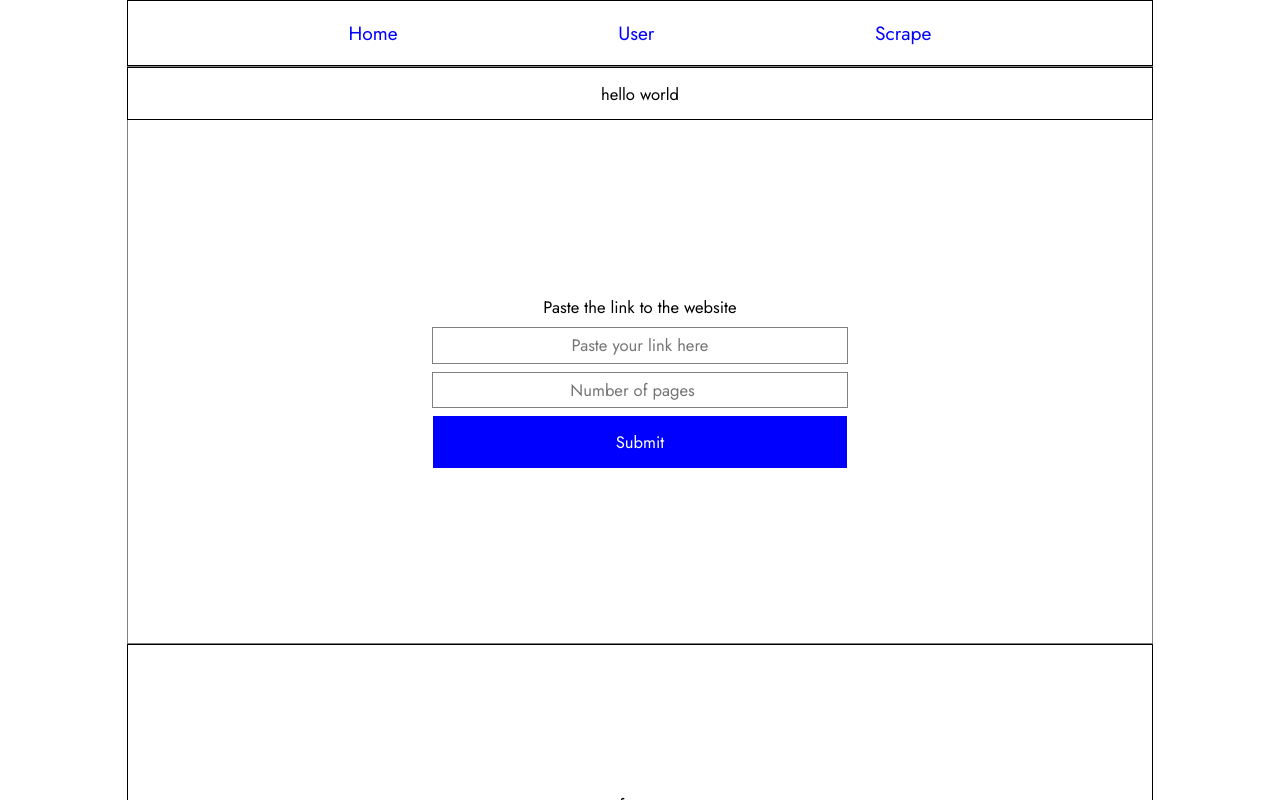
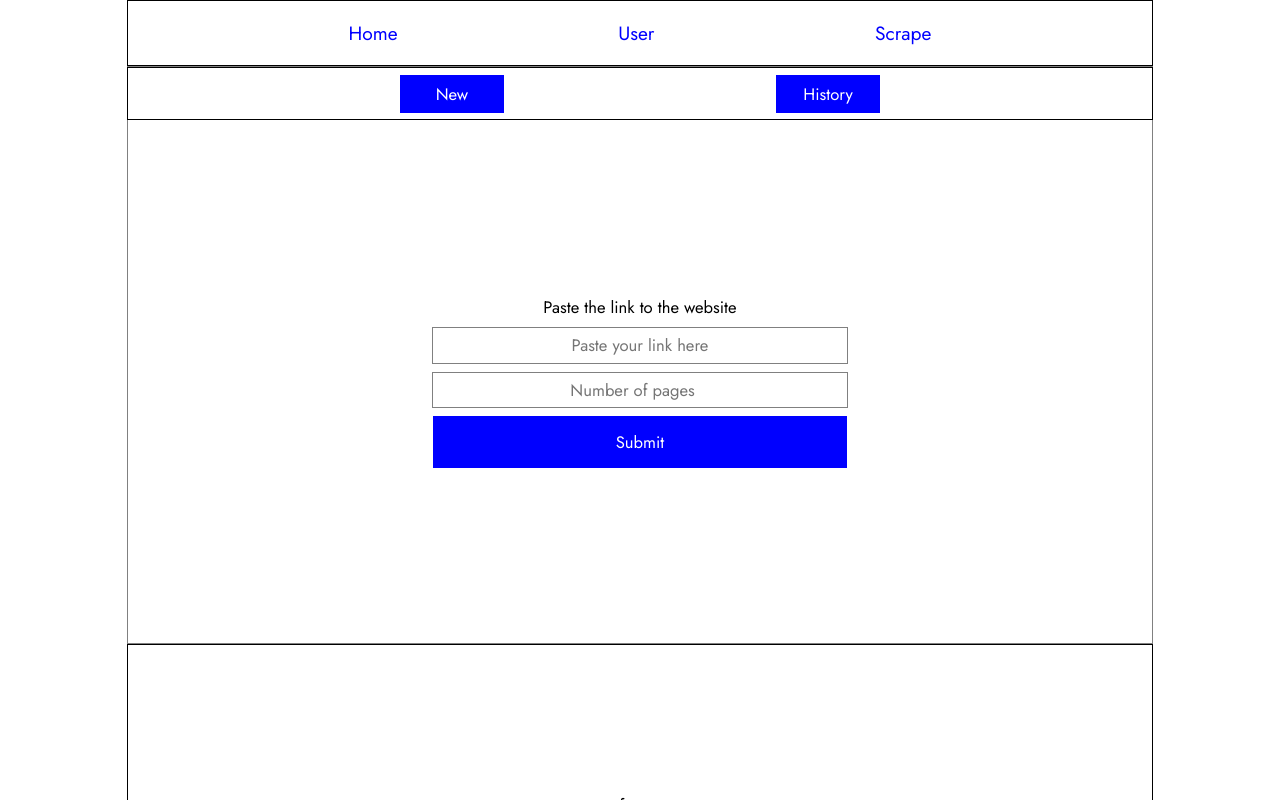
Before and after one commit to MokuaEnock/Neural-forge-frontend, a React (Create React App) app: page /scrape in a window 1280 px wide. Shown: the top 800 px of the page. Built offline with nearby package versions, Linux system fonts and the light colour scheme.

Commit message:
create header for scrape section

```diff
--- a/src/pages/Scrape/Scrape.css
+++ b/src/pages/Scrape/Scrape.css
@@ -46,8 +46,22 @@ header {
     height: 4vw;
     border: thin solid black;
     display: flex;
-    flex-direction: column;
+    flex-direction: row;
     align-items: center;
     justify-content: space-evenly;
     text-align: center;
 }
+
+header>* {
+    height: 70%;
+    width: 10%;
+    border: thin solid blue;
+    background-color: blue;
+    color: white;
+    text-decoration: none;
+    display: flex;
+    flex-direction: column;
+    align-items: center;
+    justify-content: center;
+    text-align: center;
+}
--- a/src/pages/Scrape/Scrape.jsx
+++ b/src/pages/Scrape/Scrape.jsx
@@ -1,5 +1,6 @@
 import "./Scrape.css";
 import { useState } from "react";
+import { Link } from "react-router-dom";
 
 export default function Scrape() {
   // https://www.newegg.com/p/pl?d=laptop&page=2
@@ -26,8 +27,14 @@ export default function Scrape() {
   }
 
   function Header() {
-    return <header>hello world</header>;
+    return (
+      <header>
+        <Link to="/scrape/new">New</Link>
+        <Link to="/scrape/history">History</Link>
+      </header>
+    );
   }
+
   function Empty() {
     return <div></div>;
   }
```
